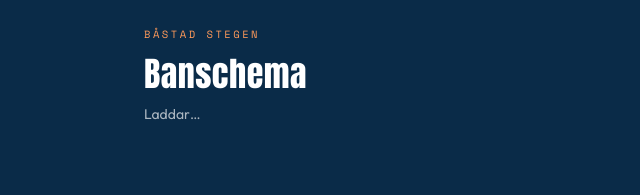
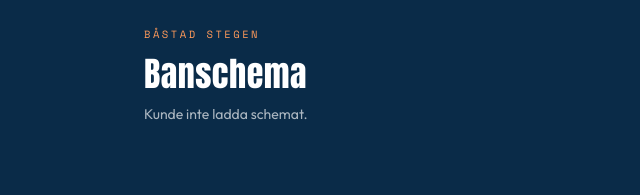
Before and after one commit to JoaquimNicander/bastadstegen, a plain HTML site: page banschema.html in a window 1280 px wide. Shown: the top 195 px of the page, without its empty margins (10-650 px from the left). Drawn offline with nearby package versions, Linux system fonts and the light colour scheme; no server answers.

Commit message:
Fix: banschema laddade aldrig

```diff
--- a/banschema.html
+++ b/banschema.html
@@ -135,7 +135,7 @@ function cell(m){
 }
 
 function pick(d){ CUR=d; render(); }
-BTS.ready().then(load).catch(e=>{ document.getElementById('sub').textContent='Kunde inte ladda schemat.'; console.error(e); });
+load().catch(e=>{ document.getElementById('sub').textContent='Kunde inte ladda schemat.'; console.error(e); });
 </script>
 </body>
 </html>
```
